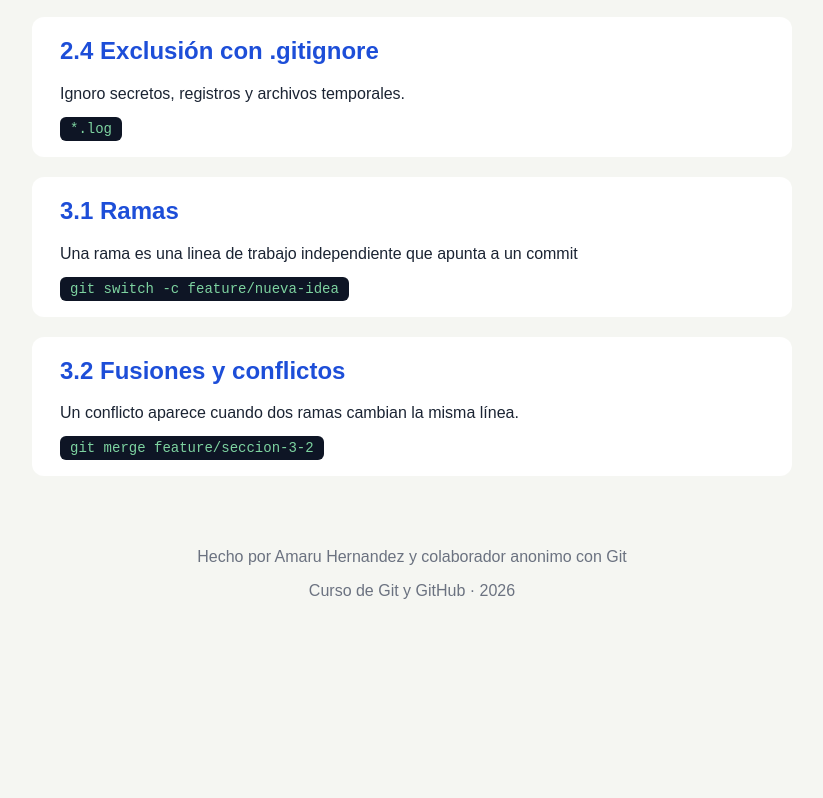
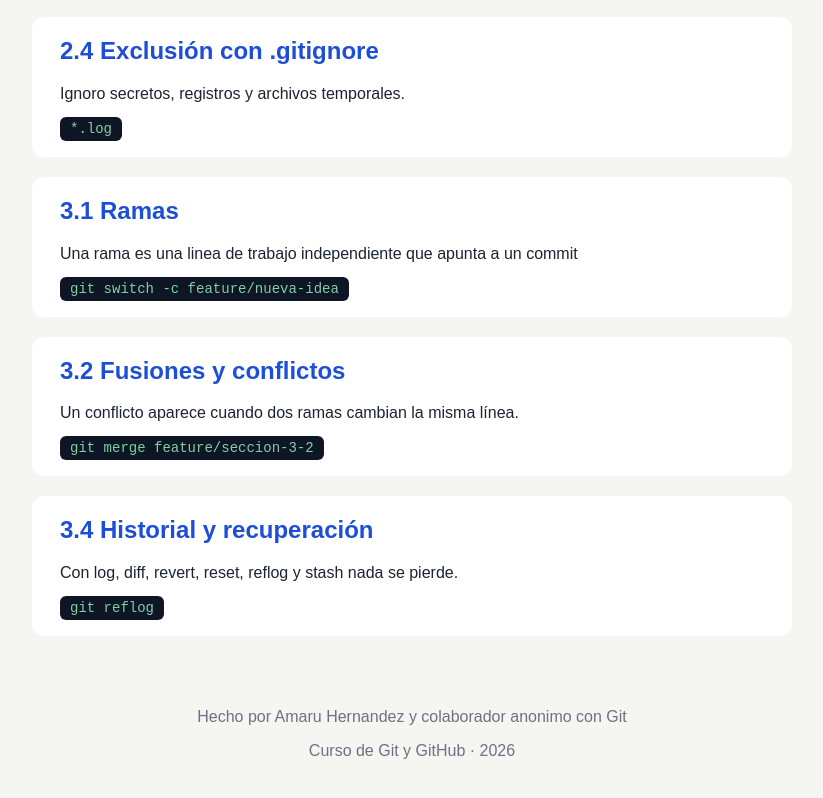
Before and after one commit to DevDazi-Amaru/Clase-Practica1, a plain HTML site: page index.html in a window 1280 px wide. Shown: the part 698-1496 px from the top of the page, without its empty margins (228-1051 px from the left). Before the commit the page ends 1338 px from the top, so only its background shows below. Drawn offline with Linux system fonts and the light colour scheme.

Commit message:
Agrega sección de historial y recuperación

```diff
--- a/index.html
+++ b/index.html
@@ -45,6 +45,11 @@
             <p>Un conflicto aparece cuando dos ramas cambian la misma línea.</p>
             <code>git merge feature/seccion-3-2</code>
         </section>
+        <section>
+            <h2>3.4 Historial y recuperación</h2>
+            <p>Con log, diff, revert, reset, reflog y stash nada se pierde.</p>
+            <code>git reflog</code>
+        </section>
     </main>
     <footer>
         <p>Hecho por Amaru Hernandez y colaborador anonimo con Git</p>
```
